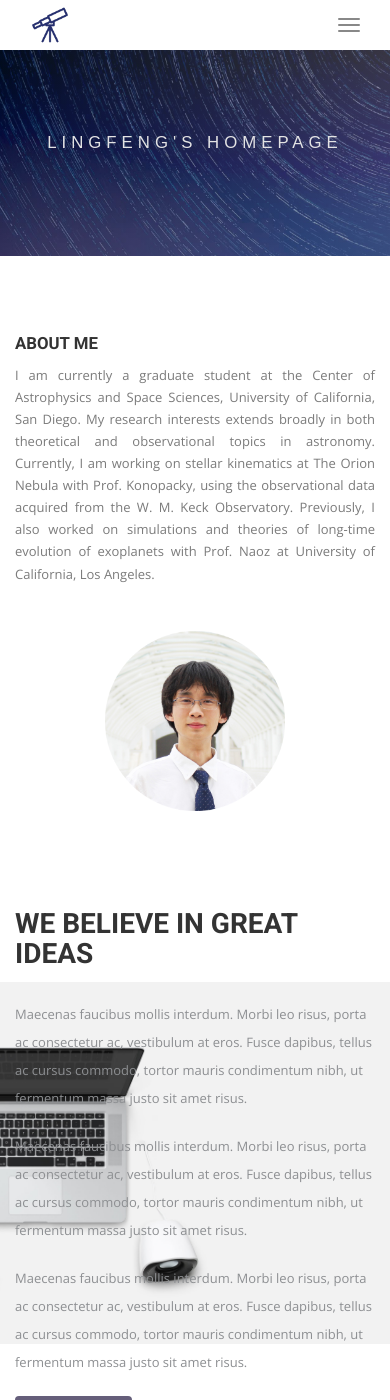
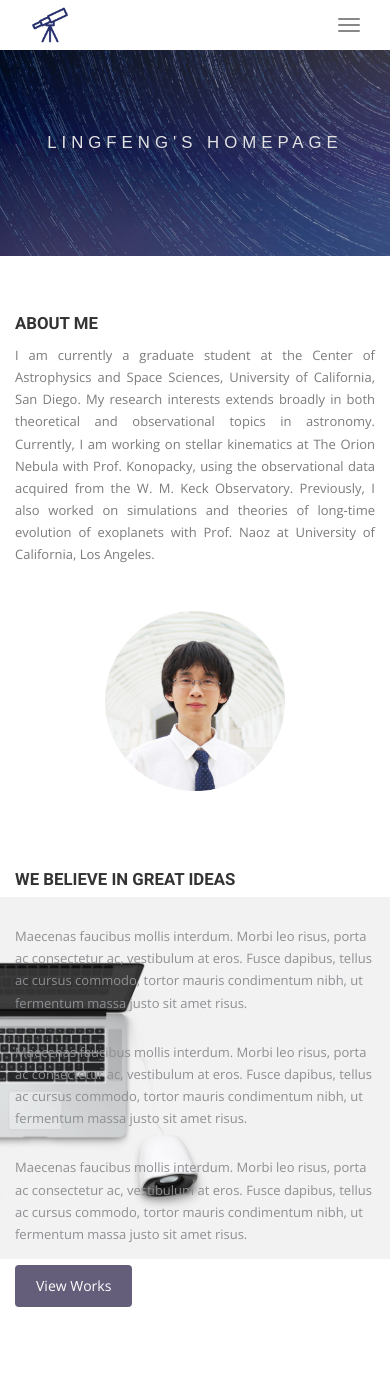
Before and after one commit to wei-lingfeng/lingfeng-wei.github.io, a Jekyll site: the page built from index.html, in a window 390 px wide and 1400 px high. Built offline with Jekyll 4.4.1, drawn with Linux system fonts in a browser that asks for light colours; nearby versions of some CDN libraries; some web fonts are replaced.

Commit message:
Update responsive.css

```diff
--- a/css/responsive.css
+++ b/css/responsive.css
@@ -16,7 +16,9 @@ px      68    160    252    344    436    528    620    712    */
   /*---------------------------------------------
 					Index Start
 -----------------------------------------------*/
-
+  #About .block img {
+    width: 50%;
+  }
   /*--
 	wrapper Start
 --*/
@@ -210,8 +212,8 @@ px      68    160    252    */
 	About Start
 --*/
   #About {
-    padding-top: 10%;
-    padding-bottom: 10%;
+    padding-top: 5%;
+    padding-bottom: 5%;
   }
   #About .block h2 {
     text-align: left;
@@ -232,11 +234,11 @@ px      68    160    252    */
     padding-top: 10%;
     padding-bottom: 10%;
   }
-  #feature .block h2 {
+  #feature h2 {
     text-align: left;
     font-size: 120%;
   }
-  #feature .block p {
+  #feature p {
     padding-top: 2%;
     line-height: 170%;
   }
```
